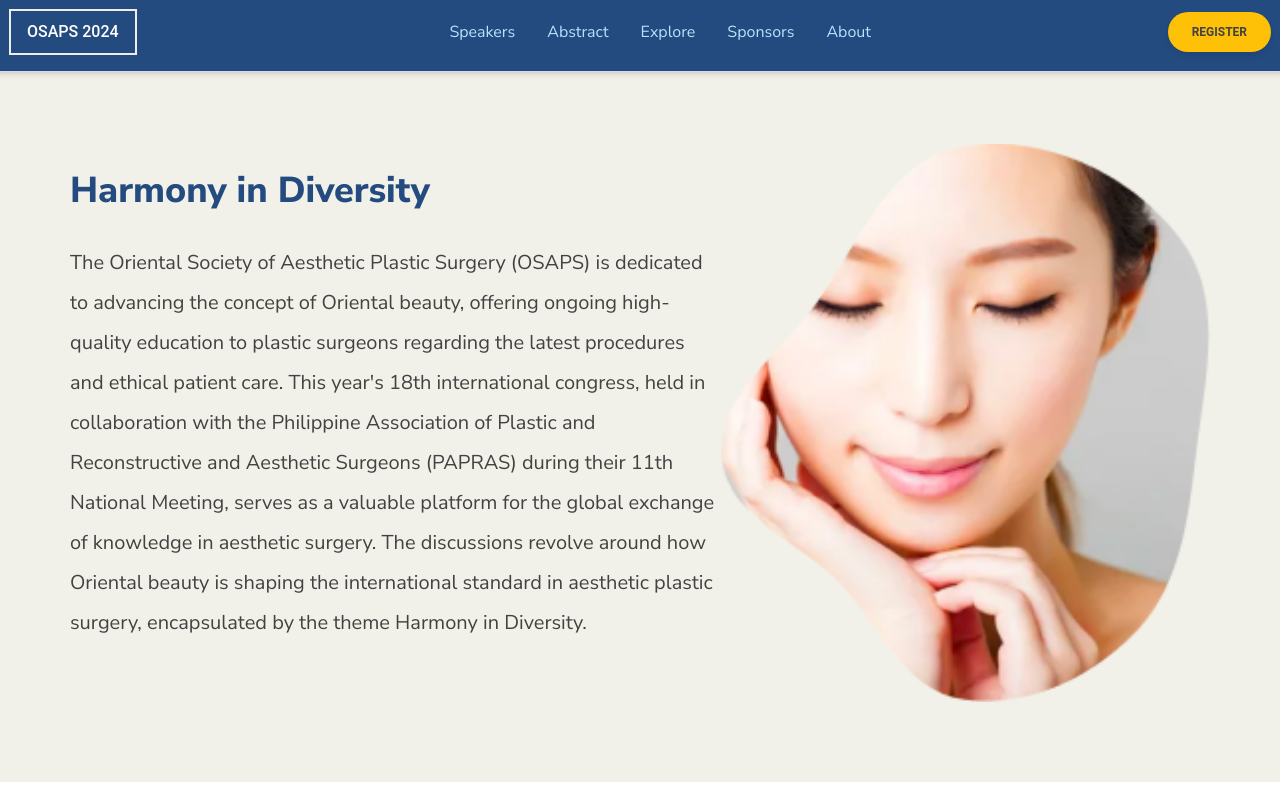
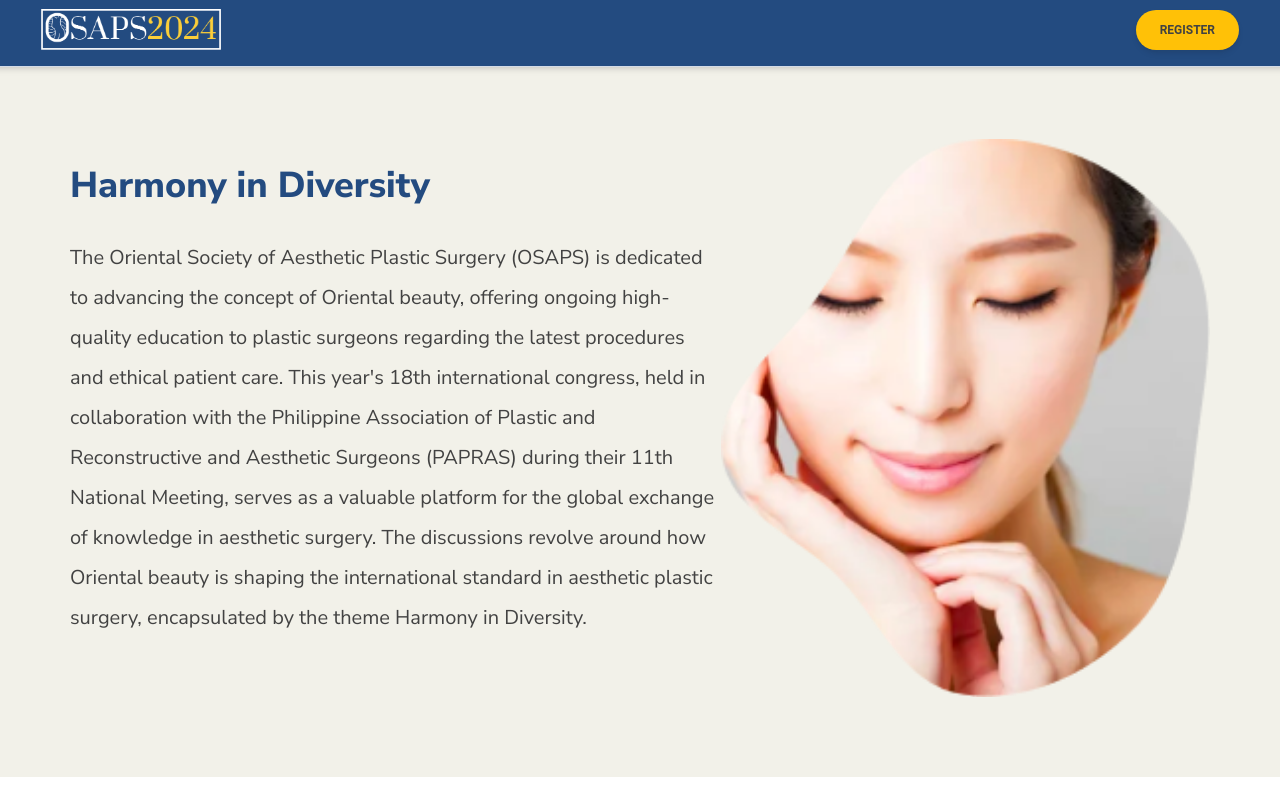
Before and after one commit to boggslabayen/osaps-2024-full, a Next.js app: page /about in a window 1280 px wide. Shown: the top 800 px of the page. Built offline with nearby package versions, Linux system fonts and the light colour scheme.

Commit message:
Fixed Navbar Logo

```diff
--- a/app/register/page.tsx
+++ b/app/register/page.tsx
@@ -22,7 +22,7 @@ import icon3 from './Scenario 1 - Pre-Approved/search-circle-outline.png';
 
 export default function page(){
     return(
-        <div>
+        <div className='max-w-screen'>
         <StickyNavbar />
 
 
@@ -54,7 +54,7 @@ export default function page(){
 
          <div className='mx-auto max-w-fit lg:max-w-screen-xl my-12 '>
 
-         <h3 className='text-xl font-bold text-blue-jay'>
+         <h3 className='text-xl font-bold text-blue-jay mx-8'>
          To register, simply follow these steps:
          </h3>
 
@@ -62,7 +62,7 @@ export default function page(){
         <div className='flex justify-around py-8'>
 
 
-            <div className=' bg-gray-200 max-w-fit py-4 px-4 flex flex-col items-center'>
+            <div className=' bg-gray-200 max-w-fit py-4 px-4 flex flex-col items-center mx-8'>
 
 
 
@@ -112,7 +112,7 @@ export default function page(){
         </div>
 
         <Link href='https://forms.gle/T8PMEEi4zRDm6yN46' target='_blank'>
-            <Button variant='filled' className='bg-amber-500 rounded-full text-blue-jay items-center' size='lg' ripple={true}>Register Now</Button>
+            <Button variant='filled' className='bg-amber-500 rounded-full text-blue-jay mx-8' size='lg' ripple={true}>Register Now</Button>
             </Link>
 
 
--- a/app/ui/components/Navbar.tsx
+++ b/app/ui/components/Navbar.tsx
@@ -2,6 +2,8 @@
 
 import * as React from 'react';
 import Link from 'next/link';
+import Image from 'next/image';
+import Logopng from '../images/logo_header.png'
 
 import {
   Navbar,
@@ -30,17 +32,25 @@ export default function StickyNavbar() {
 
       <Navbar className="sticky top-0 z-10 h-max max-w-full rounded-none px-8 py-6 lg:px-8 lg:py-4 bg-blue-jay">
 
-        <div className="flex items-center justify-between">
+        <div className="flex items-center justify-between mx-2 md:mx-8">
 
-          <Typography
+          {/* <Typography
             as="a"
             href="#"
             className="mr-4 cursor-pointer font-medium border-double border-2 px-4 py-2"
           >
             OSAPS 2024
-          </Typography>
+          </Typography> */}
 
-          <div className='flex hidden md:block'>
+          <Image
+             src={Logopng}
+             width={180}
+             height={60}
+             className=''
+             alt='logo OSAPS 2024'
+             />
+
+          {/* <div className='flex hidden md:block'>
 
 
                     <Link href="/speakers" className='px-4 text-light-blue-100 hover:text-amber-900 text-md'>Speakers</Link>
@@ -52,7 +62,7 @@ export default function StickyNavbar() {
 
 
 
-          </div>
+          </div> */}
 
 
 
@@ -119,18 +129,18 @@ export default function StickyNavbar() {
         </div>
         <Collapse open={openNav}>
 
-                <div className='text-center'>
+                {/* <div className='text-center'>
 
                     <Link href="/speakers" className='px-4 py-4 text-light-blue-100 hover:text-amber-900 text-md block'>Speakers</Link>
                     <Link href="/abstract" className='px-4 py-4 text-light-blue-100 hover:text-amber-900 text-md block'>Abstract</Link>
                     <Link href="/speakers" className='px-4 py-4 text-light-blue-100 hover:text-amber-900 text-md block'>Speakers</Link>
                     <Link href="/abstract" className='px-4 py-4 text-light-blue-100 hover:text-amber-900 text-md block'>Abstract</Link>
 
-                </div>
+                </div> */}
 
           <div className="flex items-center gap-x-1 justify-center py-4">
             <Button  variant="filled" size="lg" className="rounded-full bg-amber-500 text-gray-800">
-              <span>Sign in</span>
+              <span>Register Now</span>
             </Button>
           </div>
         </Collapse>
--- a/app/ui/components/banner-with-imagebutton.tsx
+++ b/app/ui/components/banner-with-imagebutton.tsx
@@ -15,14 +15,15 @@ interface BannerWithImageButtonProps {
   const BannerWithImageButton: React.FC<BannerWithImageButtonProps> = (props) => {
     return (
 
-        <div className='bg-ivory py-8 md:py-20 flex justify-center'>
+        <div className='bg-ivory py-8 md:py-20 flex justify-center w-screen'>
 
-            <div className='max-w-screen mx-8 lg:max-w-screen-xl flex justify-between items-center w-full'>
+            <div className='max-w-screen mx-8 lg:max-w-screen-xl flex justify-between items-center'>
 
              <div className='w-full lg:w-2/3'>
              <h1 className='text-blue-jay font-extrabold text-4xl mb-10 leading-relaxed'>
                  {props.header}
              </h1>
+
             <Link href='https://forms.gle/T8PMEEi4zRDm6yN46' target='_blank'>
             <Button variant='filled' className='bg-amber-500 rounded-full text-blue-jay ' size='lg' ripple={true}>{props.buttonTitle}</Button>
             </Link>
```
Also changed, not shown: app/ui/images/logo_header.png (added).
